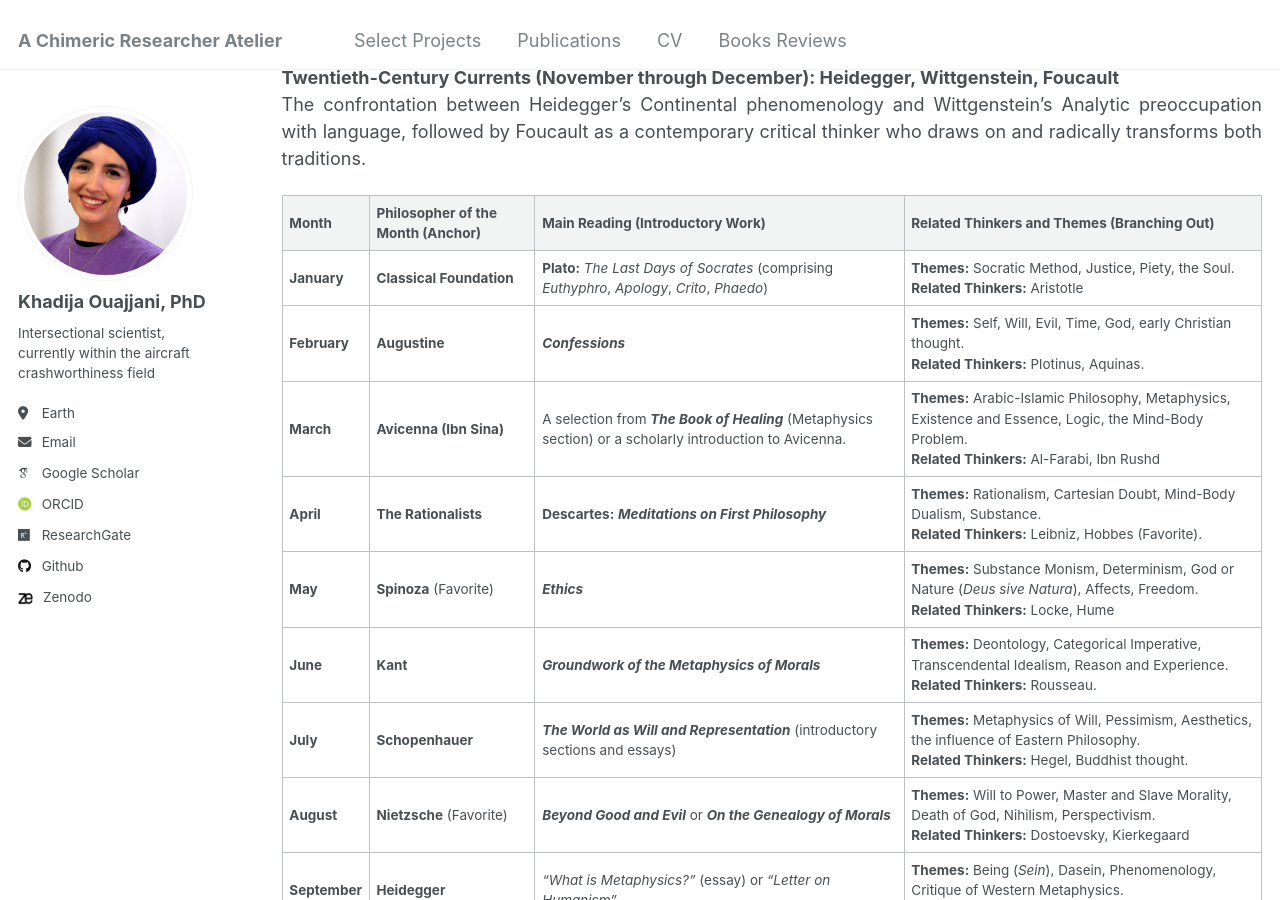
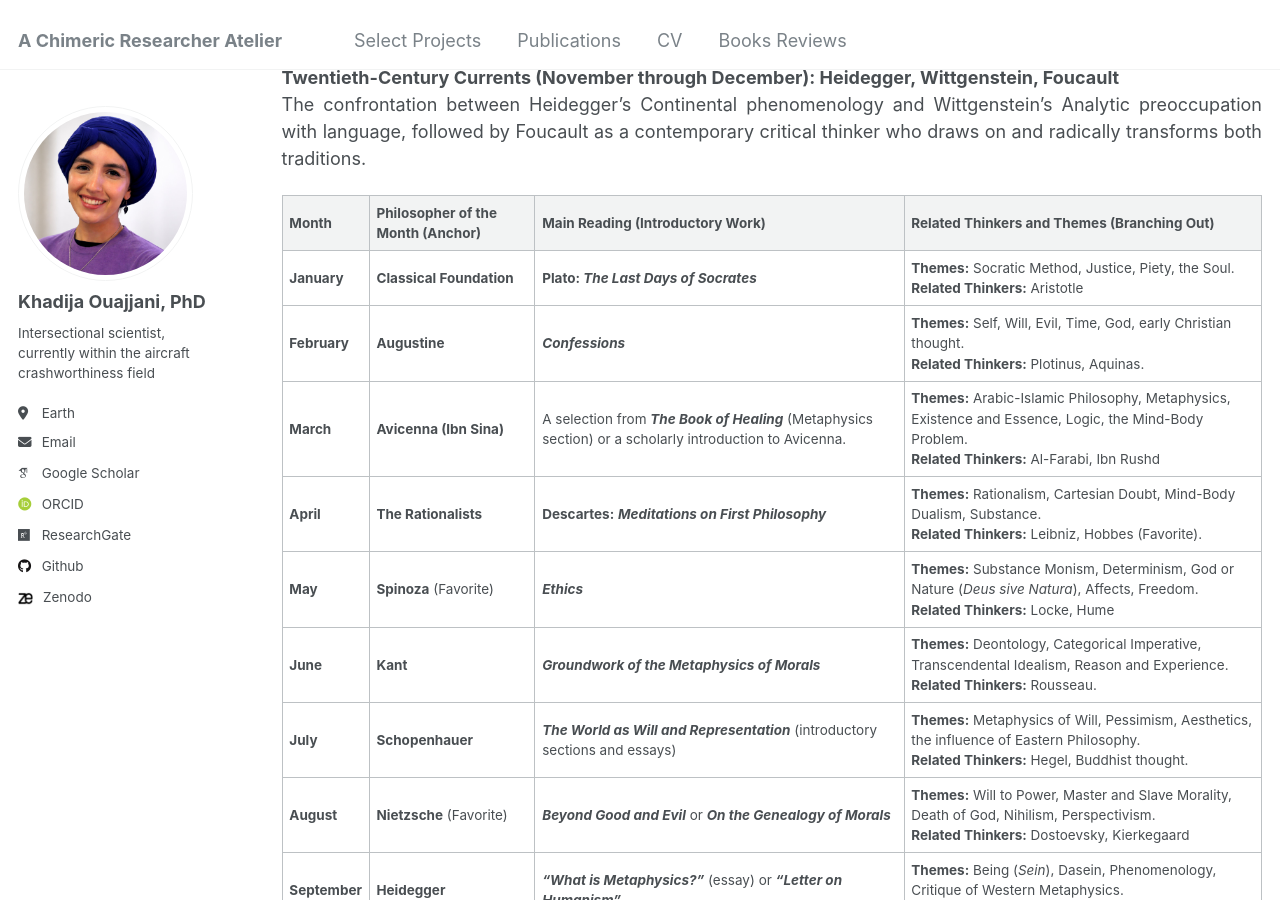
Before and after one commit to drko-curius/drko-curius.github.io, a Jekyll site: the page built from _books/Philosophy-Rereads-2026.md, in a window 1280 px wide and 900 px high, scrolled down 1764 px. Built offline with Jekyll 4.4.1, drawn with Linux system fonts in a browser that asks for light colours; some web fonts are replaced; comment, search, counter and statistics services are not loaded.

Commit message:
Update Philosophy-Rereads-2026.md

```diff
--- a/_books/Philosophy-Rereads-2026.md
+++ b/_books/Philosophy-Rereads-2026.md
@@ -28,7 +28,7 @@ The confrontation between Heidegger's Continental phenomenology and Wittgenstein
 
 | **Month** | **Philosopher of the Month (Anchor)** | **Main Reading (Introductory Work)** | **Related Thinkers and Themes (Branching Out)** |
 |---|---|---|---|
-| **January** | **Classical Foundation** | **Plato:** *The Last Days of Socrates* (comprising *Euthyphro*, *Apology*, *Crito*, *Phaedo*) | **Themes:** Socratic Method, Justice, Piety, the Soul.<br/> **Related Thinkers:** Aristotle |
+| **January** | **Classical Foundation** | **Plato: *The Last Days of Socrates*** | **Themes:** Socratic Method, Justice, Piety, the Soul.<br/> **Related Thinkers:** Aristotle |
 | **February** | **Augustine** | ***Confessions*** | **Themes:** Self, Will, Evil, Time, God, early Christian thought.<br/> **Related Thinkers:** Plotinus, Aquinas. |
 | **March** | **Avicenna (Ibn Sina)** | A selection from ***The Book of Healing*** (Metaphysics section) or a scholarly introduction to Avicenna. | **Themes:** Arabic-Islamic Philosophy, Metaphysics, Existence and Essence, Logic, the Mind-Body Problem.<br/> **Related Thinkers:** Al-Farabi, Ibn Rushd |
 | **April** | **The Rationalists** | **Descartes:** ***Meditations on First Philosophy*** | **Themes:** Rationalism, Cartesian Doubt, Mind-Body Dualism, Substance.<br/> **Related Thinkers:** Leibniz, Hobbes (Favorite). |
@@ -36,7 +36,7 @@ The confrontation between Heidegger's Continental phenomenology and Wittgenstein
 | **June** | **Kant** | ***Groundwork of the Metaphysics of Morals*** | **Themes:** Deontology, Categorical Imperative, Transcendental Idealism, Reason and Experience.<br/> **Related Thinkers:** Rousseau. |
 | **July** | **Schopenhauer** | ***The World as Will and Representation*** (introductory sections and essays) | **Themes:** Metaphysics of Will, Pessimism, Aesthetics, the influence of Eastern Philosophy.<br/> **Related Thinkers:** Hegel, Buddhist thought. |
 | **August** | **Nietzsche** (Favorite) | ***Beyond Good and Evil*** or ***On the Genealogy of Morals*** | **Themes:** Will to Power, Master and Slave Morality, Death of God, Nihilism, Perspectivism.<br/> **Related Thinkers:** Dostoevsky, Kierkegaard |
-| **September** | **Heidegger** | *"What is Metaphysics?"* (essay) or *"Letter on Humanism"* | **Themes:** Being (*Sein*), Dasein, Phenomenology, Critique of Western Metaphysics.<br/> **Related Thinkers:** Husserl, Sartre. |
+| **September** | **Heidegger** | ***"What is Metaphysics?"*** (essay) or ***"Letter on Humanism"*** | **Themes:** Being (*Sein*), Dasein, Phenomenology, Critique of Western Metaphysics.<br/> **Related Thinkers:** Husserl, Sartre. |
 | **October** | **Camus** (Favorite) | ***The Myth of Sisyphus*** | **Themes:** Absurdism, Revolt, Suicide, Meaning in a meaningless world, Existentialist Literature.<br/> **Related Thinkers:** Sartre, Simone de Beauvoir. |
 | **November** | **Wittgenstein** | ***Tractatus Logico-Philosophicus*** (or an introductory work) and/or selections from ***Philosophical Investigations*** | **Themes:** Logic, Language, Meaning, the limits of thought, Early versus Later Wittgenstein.<br/> **Related Thinkers:** Russell, the Vienna Circle. |
-| **December** | **Contemporary Review** | **Foucault:** ***Discipline and Punish*** (introduction and selections) or **Arendt:** *The Human Condition* (selections) | **Themes:** Power and Knowledge, Genealogy, Modern and Postmodern Critique, Political Philosophy.<br/> **Related Thinkers:** Derrida, Habermas, Marx. |
+| **December** | **Contemporary Review** | **Foucault:** ***Discipline and Punish*** (introduction and selections) or **Arendt:** ***The Human Condition*** (selections) | **Themes:** Power and Knowledge, Genealogy, Modern and Postmodern Critique, Political Philosophy.<br/> **Related Thinkers:** Derrida, Habermas, Marx. |
```
